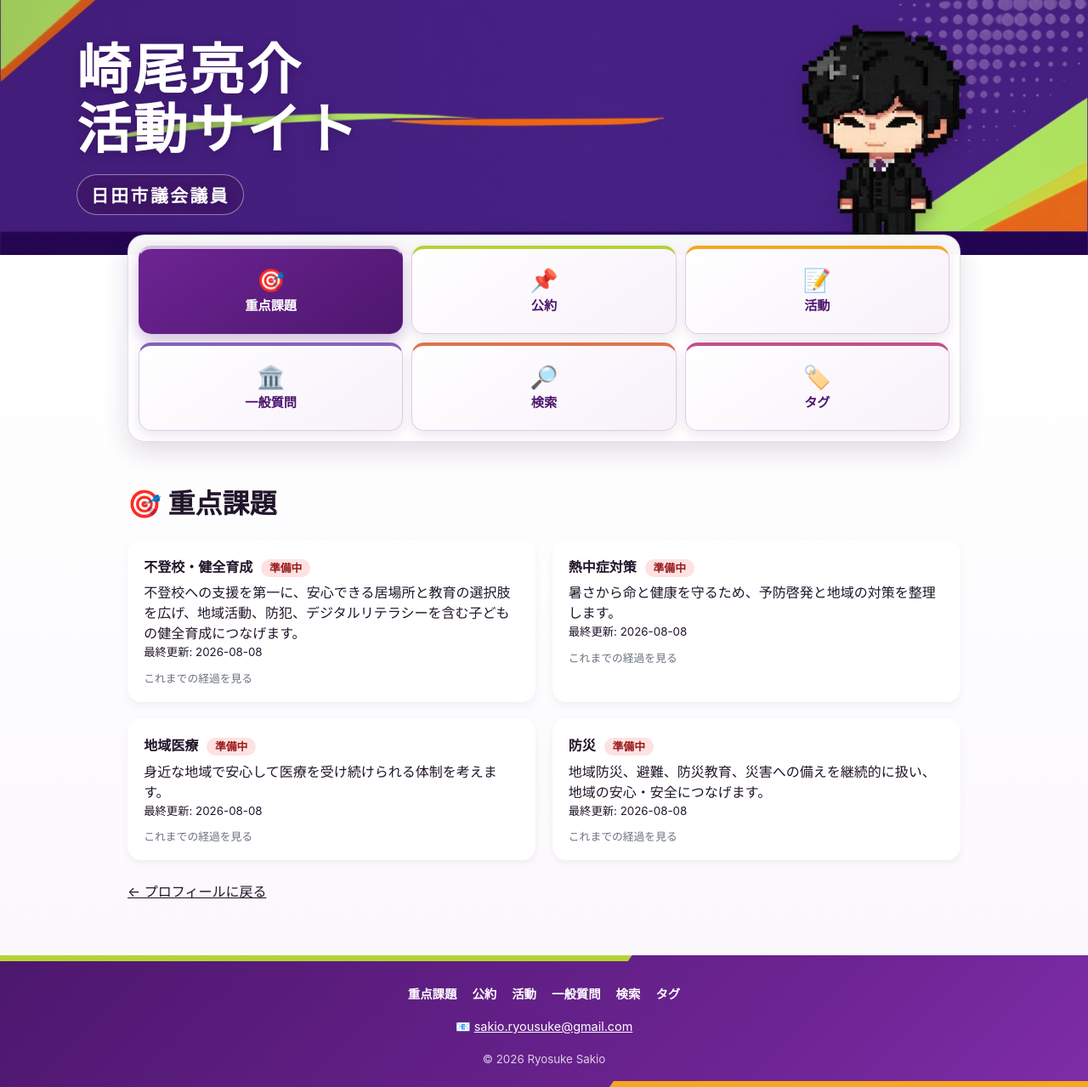
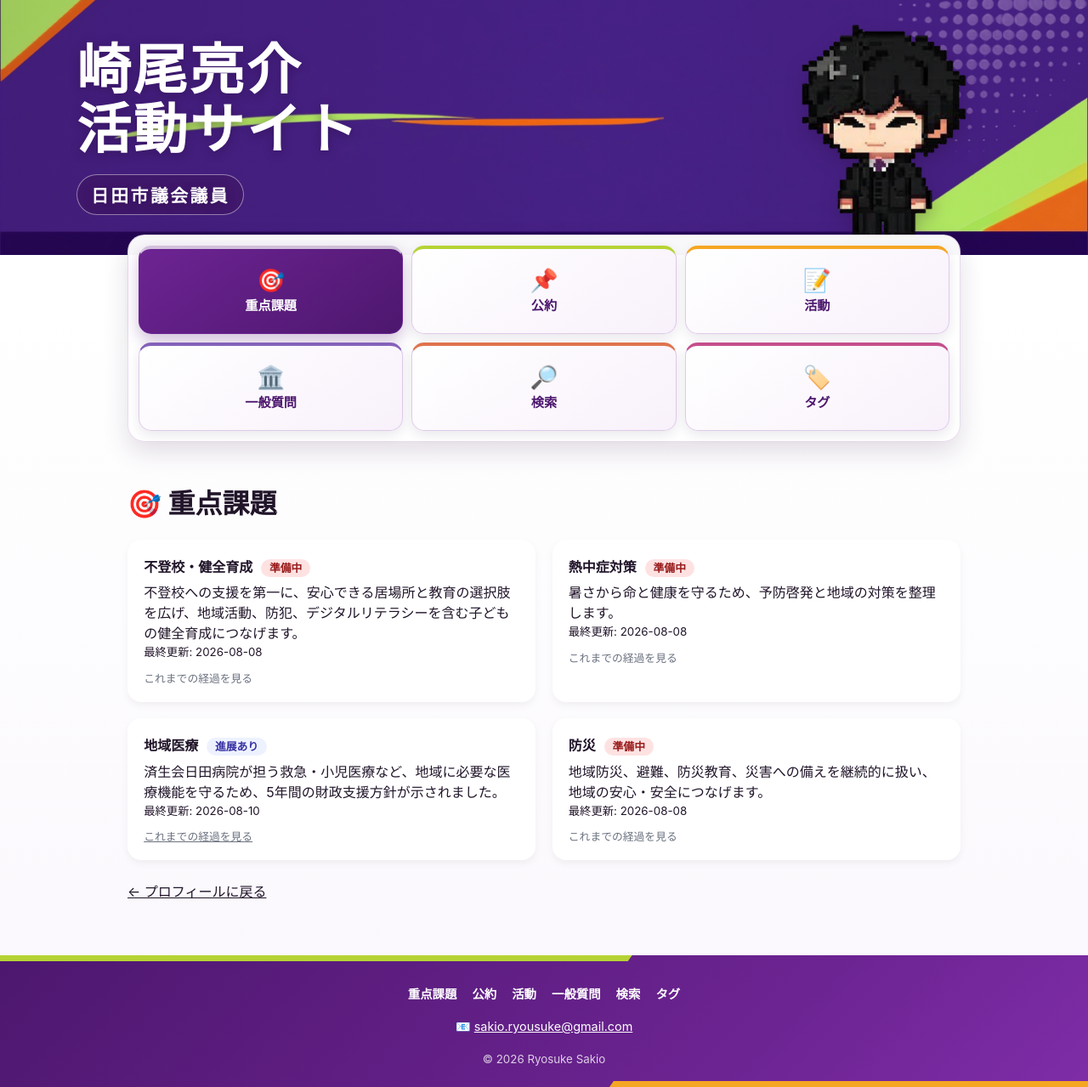
Before and after one commit to sakioryousuke-eng/activity-site, a Jekyll site: the page built from pages/priorities.html, in a window 1280 px wide. Shown: the whole page at 85% size. Built offline with Jekyll 4.4.1, drawn with Linux system fonts in a browser that asks for light colours.

Commit message:
地域医療の進展と説明資料を追加

```diff
--- a/_data/priorities.yml
+++ b/_data/priorities.yml
@@ -15,10 +15,10 @@ priorities:
 
   - slug: community-healthcare
     title: 地域医療
-    detail: 身近な地域で安心して医療を受け続けられる体制を考えます。
-    status: 準備中
-    last_update: "2026-08-08"
-    detail_url:
+    detail: 済生会日田病院が担う救急・小児医療など、地域に必要な医療機能を守るため、5年間の財政支援方針が示されました。
+    status: 進展あり
+    last_update: "2026-08-10"
+    detail_url: /pages/priorities/community-healthcare.html
 
   - slug: disaster-prevention
     title: 防災
--- a/pages/priorities.html
+++ b/pages/priorities.html
@@ -34,5 +34,6 @@ title: 重点課題
 .priority-title{font-weight:700;margin-bottom:.4rem}
 .priority-chip{font-size:.8rem;padding:.2rem .6rem;border-radius:999px;margin-left:.4rem}
 .priority-status-準備中{background:#fee2e2;color:#991b1b}
+.priority-status-進展あり{background:#eef2ff;color:#3730a3}
 .priority-link{display:block;margin-top:.7rem;color:#6b7280;font-size:.8rem}
 </style>
--- /dev/null
+++ b/pages/priorities/community-healthcare.html
@@ -0,0 +1,153 @@
+---
+layout: default
+title: 地域医療を守る
+---
+
+<article class="community-healthcare-detail">
+  <header class="community-healthcare-detail__hero">
+    <div class="community-healthcare-detail__meta">
+      <span class="community-healthcare-detail__status">進展あり</span>
+      <span>2026年8月10日更新</span>
+    </div>
+    <h1>地域医療を守る</h1>
+    <p class="community-healthcare-detail__subtitle">西部医療圏の中核病院を、地域全体で支える仕組みへ</p>
+    <p class="community-healthcare-detail__message">国の制度を活用し、市民負担を抑えて地域医療を守ります。</p>
+    <div class="community-healthcare-detail__summary" aria-label="支援方針の概要">
+      <div><small>支援期間</small><strong>令和8～12年度</strong><span>5年間の支援方針</span></div>
+      <div><small>令和8年度支援額</small><strong>約1億1,191万円</strong><span>日田市・玖珠町・九重町の合計</span></div>
+      <div><small>日田市の実質一般財源</small><strong>約1,587万円</strong><span>特別交付税措置後の試算</span></div>
+    </div>
+  </header>
+
+  <section class="community-healthcare-detail__sources" aria-labelledby="community-healthcare-sources">
+    <h2 id="community-healthcare-sources">図と根拠資料で確認する</h2>
+    <p>1ページ目は支援の目的を図で、2ページ目は算定式・市町別負担・一般質問での提案を資料に基づいて整理しています。</p>
+    <a class="community-healthcare-detail__pdf-link pdf-link"
+       href="{{ '/assets/pdf/community-healthcare-202608.pdf' | relative_url }}"
+       data-modal="pdf"
+       data-title="地域医療を守る―図と根拠資料">📄 説明資料を見る（PDF・2ページ）</a>
+  </section>
+
+  <section class="community-healthcare-detail__section" aria-labelledby="community-healthcare-why">
+    <h2 id="community-healthcare-why">なぜ財政支援が必要なのか</h2>
+    <p>済生会日田病院は、救急・小児医療・災害対応を担う地域の中核病院です。</p>
+    <div class="community-healthcare-detail__flow community-healthcare-detail__flow--why">
+      <div>地域に欠かせない<br>医療機能</div><span aria-hidden="true">↓</span>
+      <div>人的コスト・設備投資コストによる<br>構造的赤字</div><span aria-hidden="true">↓</span>
+      <div>医療圏域内の患者数では<br>採算確保が困難</div><span aria-hidden="true">↓</span>
+      <div>経営努力だけでは<br>維持が難しい</div><span aria-hidden="true">↓</span>
+      <div class="community-healthcare-detail__flow-goal">公的支援で<br>地域医療を守る</div>
+    </div>
+    <p class="community-healthcare-detail__note">赤字が続けば債務超過となる見込みで、病院と医療機能の存続が危ぶまれていました。今回の支援は、地域に必要な医療を守るためのものです。</p>
+  </section>
+
+  <section class="community-healthcare-detail__section" aria-labelledby="community-healthcare-cost">
+    <h2 id="community-healthcare-cost">支援額と日田市の負担</h2>
+    <p>令和8年度の支援額は、3市町で分担します。</p>
+    <h3 class="community-healthcare-detail__chart-title">支援額 約1億1,191万円の内訳</h3>
+    <div class="community-healthcare-detail__allocation-bar" role="img" aria-label="支援額の内訳。日田市約7,935万円、70.90％。玖珠町約1,919万円、17.15％。九重町約1,337万円、11.95％。">
+      <span class="community-healthcare-detail__allocation-hita" style="width:70.9%"></span>
+      <span class="community-healthcare-detail__allocation-kusu" style="width:17.15%"></span>
+      <span class="community-healthcare-detail__allocation-kokonoe" style="width:11.95%"></span>
+    </div>
+    <div class="community-healthcare-detail__allocation-legend">
+      <div><i class="community-healthcare-detail__key-hita"></i><span>日田市</span><strong>約7,935万円</strong><small>70.90％</small></div>
+      <div><i class="community-healthcare-detail__key-kusu"></i><span>玖珠町</span><strong>約1,919万円</strong><small>17.15％</small></div>
+      <div><i class="community-healthcare-detail__key-kokonoe"></i><span>九重町</span><strong>約1,337万円</strong><small>11.95％</small></div>
+    </div>
+
+    <h3 class="community-healthcare-detail__chart-title">日田市分 約7,935万円の財源内訳（試算）</h3>
+    <div class="community-healthcare-detail__hita-bar" role="img" aria-label="日田市分の財源内訳。特別交付税措置約6,348万円、約80％。市の一般財源約1,587万円、約20％。">
+      <span class="community-healthcare-detail__hita-tax"></span>
+      <span class="community-healthcare-detail__hita-general"></span>
+    </div>
+    <div class="community-healthcare-detail__hita-legend">
+      <div><i class="community-healthcare-detail__key-hita"></i><span>特別交付税</span><strong>約6,348万円</strong><small>約80％</small></div>
+      <div><i class="community-healthcare-detail__key-general"></i><span>市の一般財源</span><strong>約1,587万円</strong><small>約20％</small></div>
+    </div>
+    <p class="community-healthcare-detail__chart-note">市税などから賄う一般財源は、日田市への割当額の約2割となる見込みです。</p>
+    <div class="community-healthcare-detail__basis">
+      <h3>算定根拠</h3>
+      <p>総務省令では、複数の自治体が同じ公的病院を支援する場合、「算定上限額」と「対象となる支援総額の80％」を比べ、少ない方を各自治体の支援額に応じて配分します。</p>
+      <p>市資料では、算定上限額1億5,854万円に対し、関連支援総額1億2,399万4千円の80％は9,919万5千円です。このため80％側が適用され、日田市分も実質約20％になる見込みです。</p>
+    </div>
+    <p class="community-healthcare-detail__caution">※今回の新規支援だけでなく、既存の救急・小児救急などを含む関連支援全体による試算です。実際の助成実績や国による特別交付税額の決定により変わる場合があります。</p>
+  </section>
+
+  <section class="community-healthcare-detail__section" aria-labelledby="community-healthcare-history">
+    <h2 id="community-healthcare-history">支援方針が示されるまで</h2>
+    <ol class="community-healthcare-detail__timeline">
+      <li><time>2025年12月</time><h3>一般質問</h3><p>特別交付税を活用した運営支援を提案。</p></li>
+      <li><time>2026年前半</time><h3>経営危機が明確に</h3><p>構造的赤字と採算確保の難しさを確認。</p></li>
+      <li><time>2026年8月</time><h3>財政支援方針を発表</h3><p>5年間の支援方針が示されました。</p></li>
+    </ol>
+  </section>
+
+  <section class="community-healthcare-detail__section community-healthcare-detail__next" aria-labelledby="community-healthcare-next">
+    <h2 id="community-healthcare-next">ここで終わりではありません</h2>
+    <ul>
+      <li>必要な医療機能が維持されているか検証する</li>
+      <li>大分県にも財政的な役割を求める</li>
+      <li>令和13年度以降も続けられる支援制度をつくる</li>
+    </ul>
+  </section>
+
+  <p class="community-healthcare-detail__back"><a href="{{ '/pages/priorities.html' | relative_url }}">← 重点課題一覧に戻る</a></p>
+</article>
+
+<style>
+.community-healthcare-detail{display:grid;gap:1.5rem}
+.community-healthcare-detail__hero,.community-healthcare-detail__section{border-radius:16px;padding:1.2rem;background:#fff;box-shadow:0 4px 10px rgba(0,0,0,.05)}
+.community-healthcare-detail__meta{display:flex;align-items:center;gap:.5rem;color:#6b7280;font-size:.8rem}
+.community-healthcare-detail__status{padding:.2rem .6rem;border-radius:999px;background:#eef2ff;color:#3730a3;font-weight:700}
+.community-healthcare-detail__hero h1{margin:.5rem 0}
+.community-healthcare-detail__subtitle{margin:.25rem 0;font-weight:700;color:#4d176e}
+.community-healthcare-detail__message{margin:1rem 0 0;font-weight:700}
+.community-healthcare-detail__summary{display:grid;grid-template-columns:1fr;gap:.7rem;margin-top:1rem}
+.community-healthcare-detail__summary div{display:grid;gap:.15rem;border:1px solid #e7ddeb;border-radius:12px;padding:.8rem;background:#f6effa}
+.community-healthcare-detail__summary small,.community-healthcare-detail__flow small{color:#6b6370}
+.community-healthcare-detail__summary strong,.community-healthcare-detail__flow strong{color:#4d176e;font-size:1.2rem}
+.community-healthcare-detail__summary span{font-size:.8rem;color:#6b6370}
+.community-healthcare-detail__section h2,.community-healthcare-detail__sources h2{margin-top:0}
+.community-healthcare-detail__flow{display:grid;align-items:center;gap:.45rem;margin:1rem 0;text-align:center}
+.community-healthcare-detail__flow div{border:1px solid #e7ddeb;border-radius:12px;padding:.75rem;background:#fff}
+.community-healthcare-detail__flow>span{color:#6d2493;font-weight:700}
+.community-healthcare-detail__flow-goal{background:#f6effa!important;border-color:#d9c3e5!important;font-weight:700}
+.community-healthcare-detail__note{margin-bottom:0}
+.community-healthcare-detail__caution{color:#6b6370;font-size:.8rem}
+.community-healthcare-detail__chart-title{margin:1.25rem 0 .5rem;font-size:1rem}
+.community-healthcare-detail__allocation-bar,.community-healthcare-detail__hita-bar{display:flex;overflow:hidden;min-height:3.2rem;border-radius:12px;background:#eee}
+.community-healthcare-detail__allocation-bar span{display:block}
+.community-healthcare-detail__allocation-hita,.community-healthcare-detail__key-hita{background:#6d2493}
+.community-healthcare-detail__allocation-kusu,.community-healthcare-detail__key-kusu{background:#a56abc}
+.community-healthcare-detail__allocation-kokonoe,.community-healthcare-detail__key-kokonoe{background:#d9c3e5}
+.community-healthcare-detail__allocation-legend,.community-healthcare-detail__hita-legend{display:grid;gap:.5rem;margin:.7rem 0 1.5rem}
+.community-healthcare-detail__allocation-legend div,.community-healthcare-detail__hita-legend div{display:grid;grid-template-columns:auto 1fr auto;align-items:center;column-gap:.45rem;padding:.55rem .65rem;border:1px solid #e7ddeb;border-radius:10px}
+.community-healthcare-detail__allocation-legend i,.community-healthcare-detail__hita-legend i{width:.8rem;height:.8rem;border-radius:3px}
+.community-healthcare-detail__allocation-legend strong,.community-healthcare-detail__hita-legend strong{color:#4d176e}
+.community-healthcare-detail__allocation-legend small,.community-healthcare-detail__hita-legend small{grid-column:2;color:#6b6370}
+.community-healthcare-detail__hita-bar span{display:block}
+.community-healthcare-detail__hita-tax{width:80%;background:#6d2493;color:#fff}
+.community-healthcare-detail__hita-general,.community-healthcare-detail__key-general{width:20%;background:#e8ddec;color:#4d176e}
+.community-healthcare-detail__key-general{width:.8rem}
+.community-healthcare-detail__chart-note{margin:.55rem 0;color:#4d176e;font-weight:700}
+.community-healthcare-detail__basis{margin-top:1rem;padding:1rem;border-left:4px solid #6d2493;background:#f6effa;border-radius:0 12px 12px 0}
+.community-healthcare-detail__basis h3,.community-healthcare-detail__basis p{margin:.2rem 0}
+.community-healthcare-detail__timeline{list-style:none;margin:0;padding:0;display:grid;gap:.8rem}
+.community-healthcare-detail__timeline li{border-left:3px solid #6d2493;padding:.2rem 0 .2rem 1rem}
+.community-healthcare-detail__timeline time{color:#6d2493;font-size:.85rem;font-weight:700}
+.community-healthcare-detail__timeline h3,.community-healthcare-detail__timeline p{margin:.2rem 0}
+.community-healthcare-detail__next{border-left:4px solid #6d2493}
+.community-healthcare-detail__next ul{margin-bottom:0;padding-left:1.4rem}
+.community-healthcare-detail__sources{color:#6b6370;font-size:.9rem}
+.community-healthcare-detail__sources p{margin:0 0 .8rem}
+.community-healthcare-detail__pdf-link{display:inline-block;color:#6d2493;font-weight:700;text-decoration:underline;text-underline-offset:.2em}
+.community-healthcare-detail__back{margin:0}
+@media(min-width:720px){
+  .community-healthcare-detail__summary{grid-template-columns:repeat(3,minmax(0,1fr))}
+  .community-healthcare-detail__flow--why{grid-template-columns:1fr auto 1fr auto 1fr auto 1fr auto 1fr}
+  .community-healthcare-detail__flow--why>span{transform:rotate(-90deg)}
+  .community-healthcare-detail__allocation-legend{grid-template-columns:repeat(3,minmax(0,1fr))}
+  .community-healthcare-detail__hita-legend{grid-template-columns:repeat(2,minmax(0,1fr))}
+}
+</style>
```
Also changed, not shown: 1 other file.
